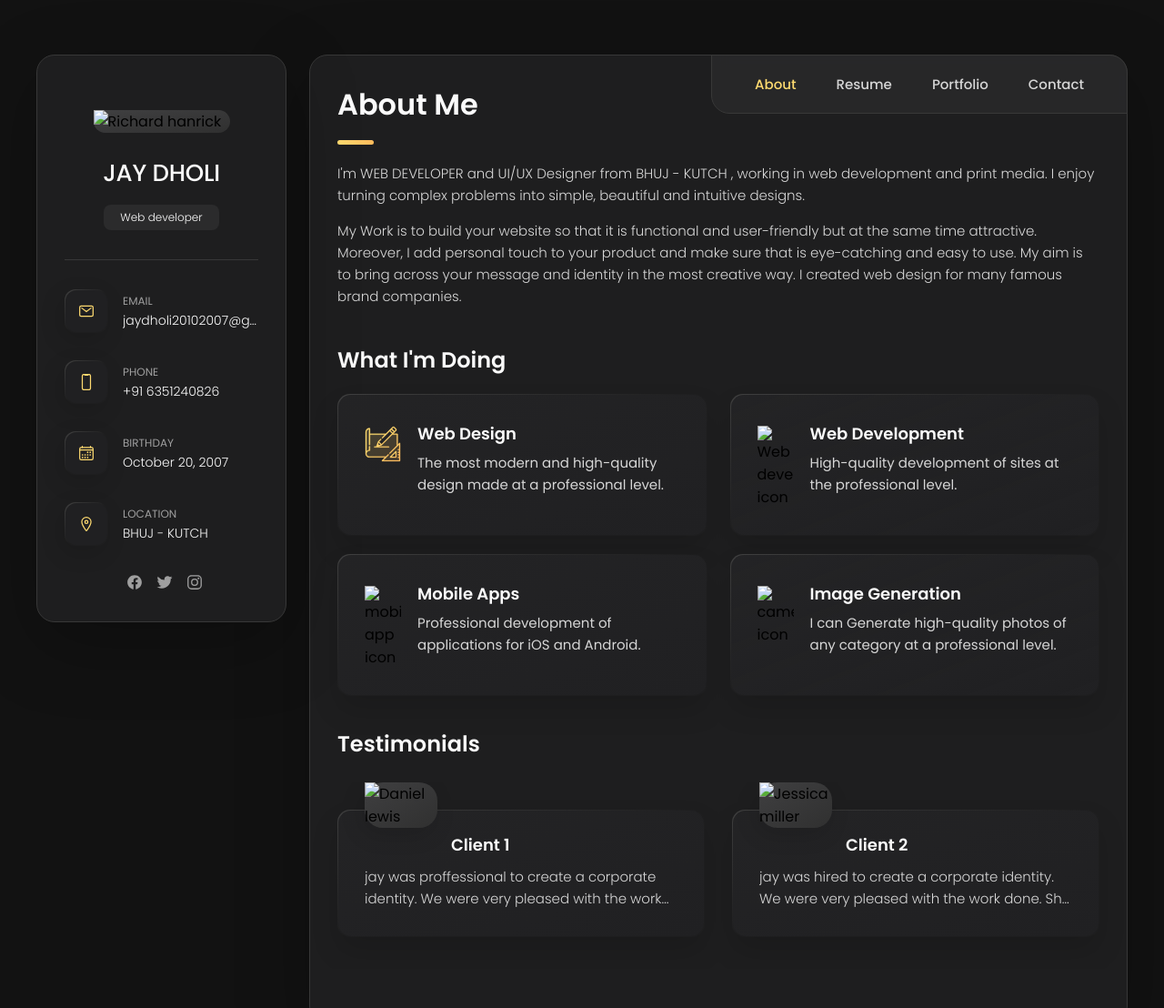
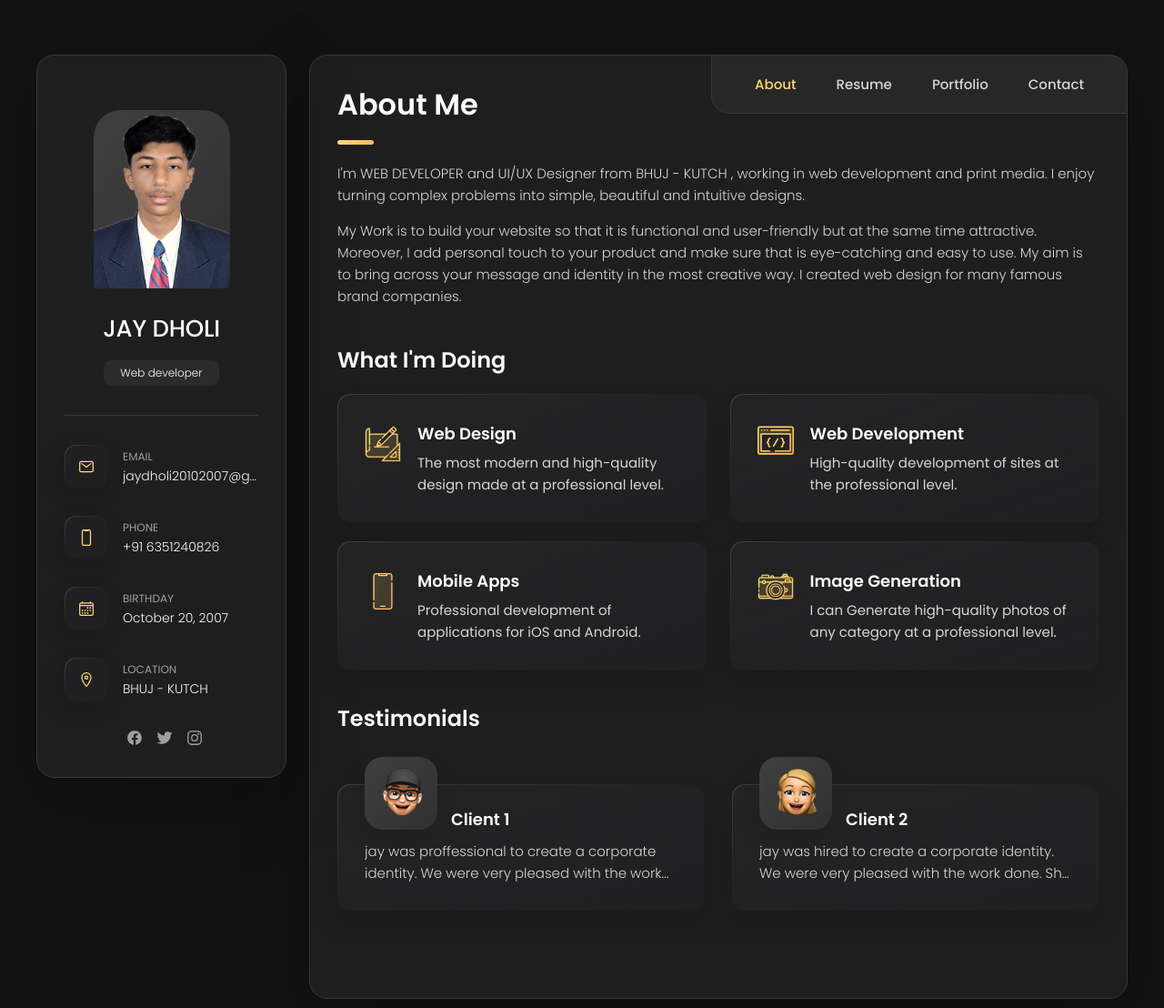
Before and after one commit to jaydholi/DHOLI-JAY, a plain HTML site: page index.html in a window 1280 px wide. Shown: the top 1108 px of the page at 91% size. Drawn offline with nearby package versions, Linux system fonts and the light colour scheme; files whose address does not match are found by name.

Commit message:
Update index.html

```diff
--- a/index.html
+++ b/index.html
@@ -42,7 +42,7 @@
       <div class="sidebar-info">
 
         <figure class="avatar-box">
-          <img src="./assets/images/MY PROFILE.PNG (1).png" alt="Richard hanrick" width="80">
+          <img src="MY PROFILE.PNG (1).png" alt="Richard hanrick" width="80">
         </figure>
 
         <div class="info-content">
@@ -252,7 +252,7 @@
             <li class="service-item">
 
               <div class="service-icon-box">
-                <img src="./assets/images/icon-dev.svg" alt="Web development icon" width="40">
+                <img src="icon-dev.svg" alt="Web development icon" width="40">
               </div>
 
               <div class="service-content-box">
@@ -268,7 +268,7 @@
             <li class="service-item">
 
               <div class="service-icon-box">
-                <img src="./assets/images/icon-app.svg" alt="mobile app icon" width="40">
+                <img src="icon-app.svg" alt="mobile app icon" width="40">
               </div>
 
               <div class="service-content-box">
@@ -284,7 +284,7 @@
             <li class="service-item">
 
               <div class="service-icon-box">
-                <img src="./assets/images/icon-photo.svg" alt="camera icon" width="40">
+                <img src="icon-photo.svg" alt="camera icon" width="40">
               </div>
 
               <div class="service-content-box">
@@ -316,7 +316,7 @@
               <div class="content-card" data-testimonials-item>
 
                 <figure class="testimonials-avatar-box">
-                  <img src="./assets/images/avatar-1.png" alt="Daniel lewis" width="60" data-testimonials-avatar>
+                  <img src="avatar-1.png" alt="Daniel lewis" width="60" data-testimonials-avatar>
                 </figure>
 
                 <h4 class="h4 testimonials-item-title" data-testimonials-title>client 1</h4>
@@ -336,7 +336,7 @@
               <div class="content-card" data-testimonials-item>
 
                 <figure class="testimonials-avatar-box">
-                  <img src="./assets/images/avatar-2.png" alt="Jessica miller" width="60" data-testimonials-avatar>
+                  <img src="avatar-2.png" alt="Jessica miller" width="60" data-testimonials-avatar>
                 </figure>
 
                 <h4 class="h4 testimonials-item-title" data-testimonials-title>client 2 </h4>
@@ -374,7 +374,7 @@
 
             <div class="modal-img-wrapper">
               <figure class="modal-avatar-box">
-                <img src="./assets/images/avatar-1.png" alt="jay dholi" width="80" data-modal-img>
+                <img src="avatar-1.png" alt="jay dholi" width="80" data-modal-img>
               </figure>
 
               <img src="./assets/images/icon-quote.svg" alt="quote icon">
```
